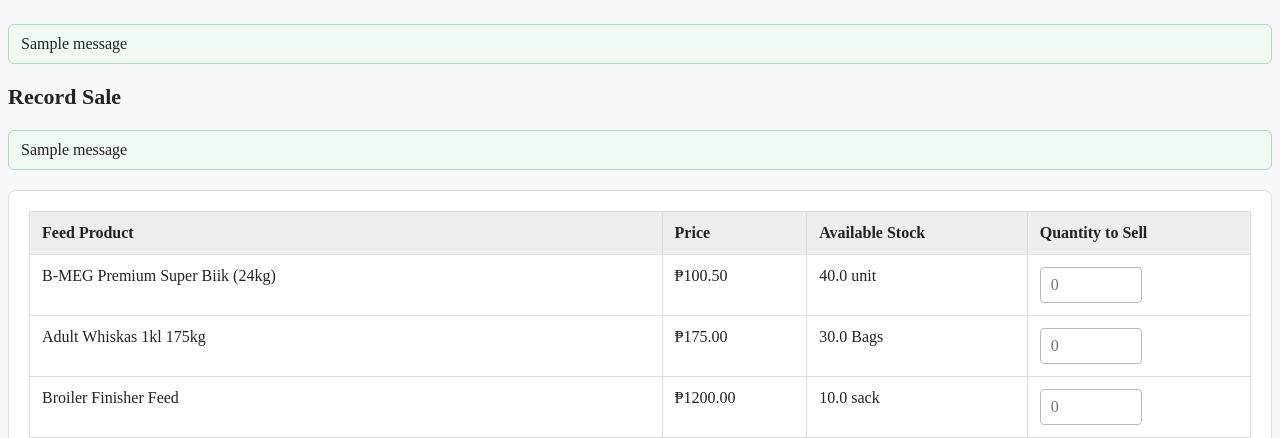
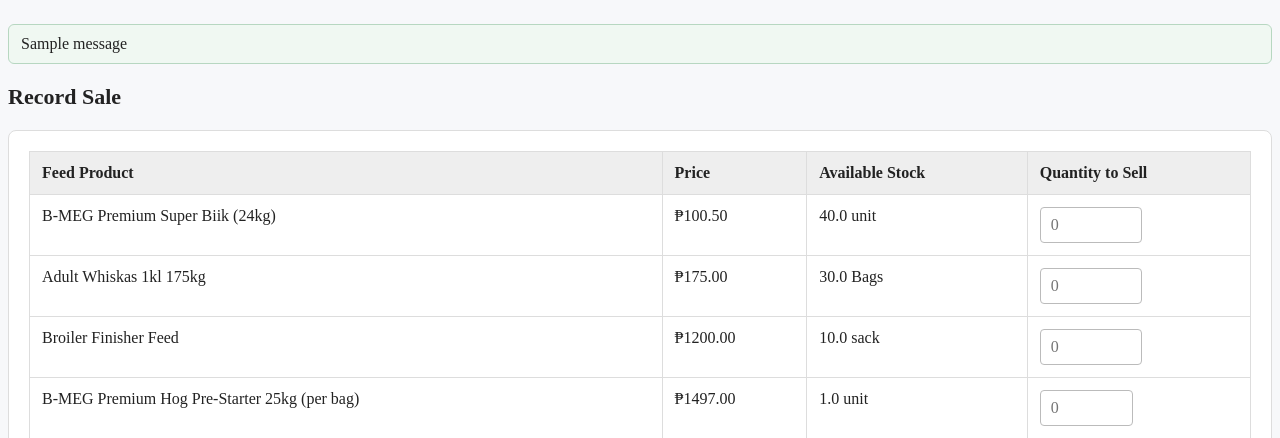
Before and after one commit to Pudzel308/livestock-feeds-management, a Flask app: page /sales in a window 1280 px wide. Shown: the part 83-521 px from the top of the page. Run offline with Flask 3, Linux system fonts and the light colour scheme; a user stored in the database is signed in; one stand-in notice (Sample message) is shown.

Commit message:
change 11.14.26: quick fix

```diff
--- a/templates/sales.html
+++ b/templates/sales.html
@@ -12,16 +12,6 @@
 
 {% block content %}
     <h2 class="page-title">Record Sale</h2>
-
-    {% with messages = get_flashed_messages(with_categories=true) %}
-        {% if messages %}
-            <div class="flash-list">
-                {% for category, message in messages %}
-                    <p class="flash-message flash-{{ category }}">{{ message }}</p>
-                {% endfor %}
-            </div>
-        {% endif %}
-    {% endwith %}
 
     <form method="POST">
         <section class="panel">
```
